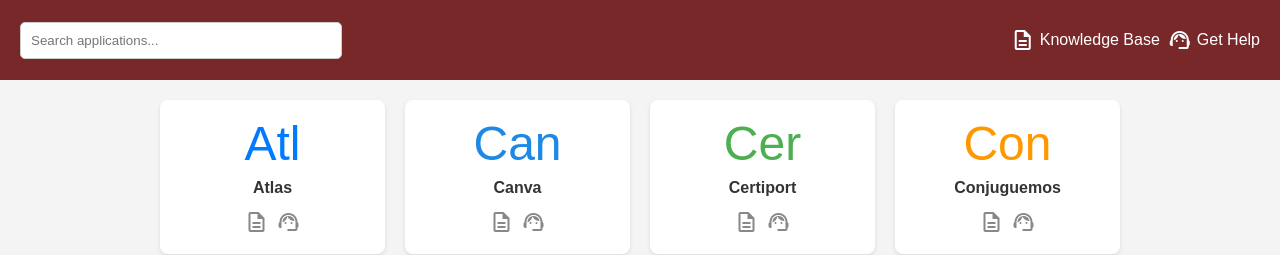
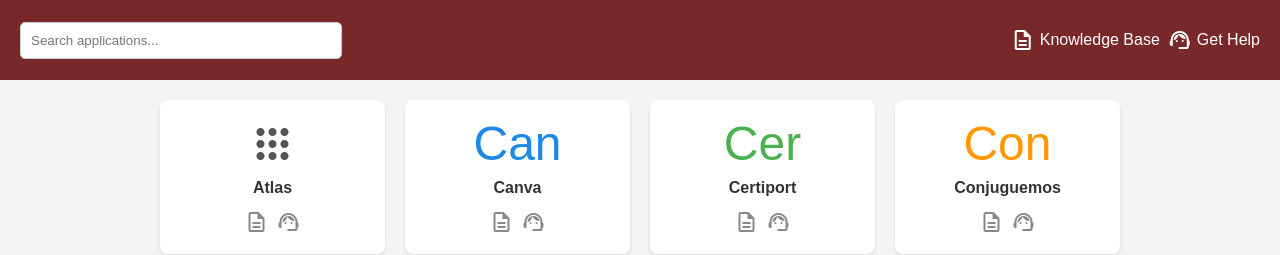
Before and after one commit to website-acit/acitech.org, a plain HTML site: page districtapps.html in a window 1280 px wide. Shown: the top 255 px of the page. Drawn offline with nearby package versions, Linux system fonts and the light colour scheme.

Commit message:
Update districtapps.html

```diff
--- a/districtapps.html
+++ b/districtapps.html
@@ -198,7 +198,7 @@
         <div class="software-grid" id="software-grid">
             <div class="software-item" data-name="Atlas">
                 <a href="https://acitech.rubiconatlas.org/" target="_blank" style="text-decoration: none; color: inherit;">
-                    <div class="software-icon icon-atlas">Atl</div>
+                    <span class="software-icon icon-daily material-symbols-outlined">Apps</span>
                     <div class="software-name">Atlas</div>
                 </a>
                 <div class="software-help-container">
```
